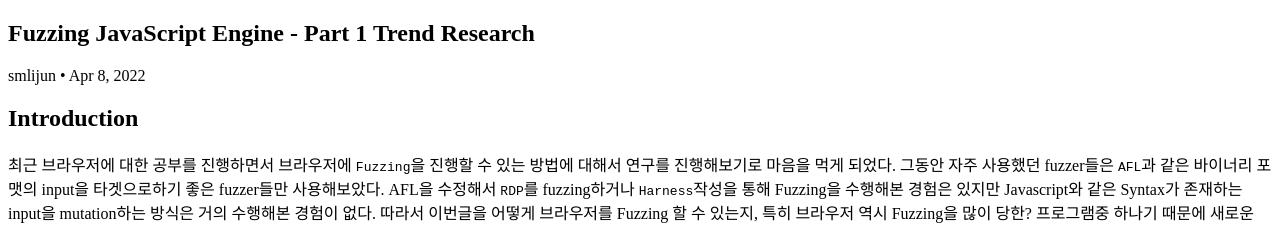
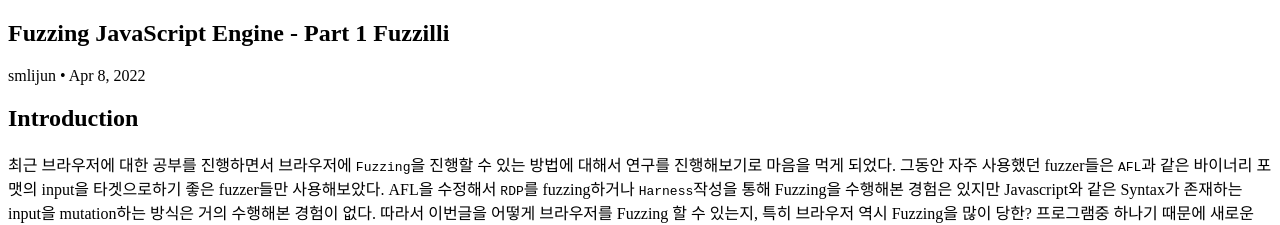
Before and after one commit to abysslab/abysslab.github.io, a Jekyll site: the page built from _posts/2022-04-08-Brwoser_fuzzing.md, in a window 1280 px wide. Shown: the part 208-433 px from the top of the page. Built offline with Jekyll 4.4.1, drawn with Linux system fonts in a browser that asks for light colours.

Commit message:
Update 2022-04-08-Brwoser_fuzzing.md

```diff
--- a/_posts/2022-04-08-Brwoser_fuzzing.md
+++ b/_posts/2022-04-08-Brwoser_fuzzing.md
@@ -1,7 +1,7 @@
 ---
 layout: post
 author: "smlijun"
-title: Fuzzing JavaScript Engine - Part 1 Trend Research
+title: Fuzzing JavaScript Engine - Part 1 Fuzzilli
 ---
 
 Introduction
```
